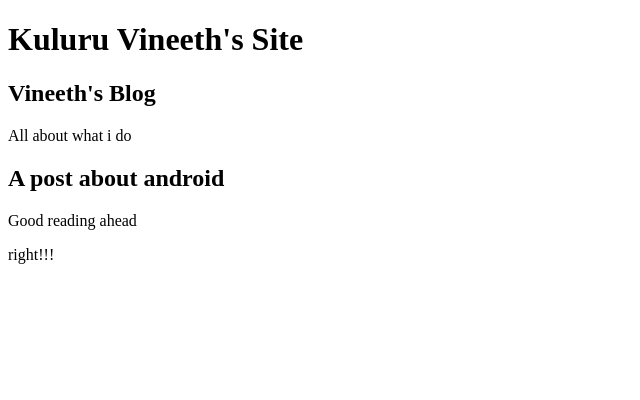
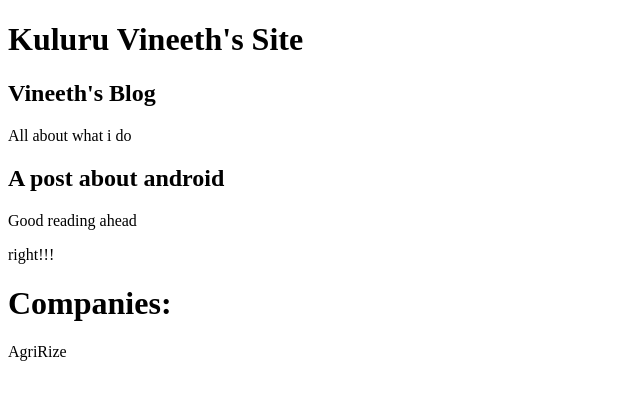
Before and after one commit to kuluruvineeth/responseWebDesign, a plain HTML site: page index.html in a window 1280 px wide. Shown: the whole page, without its empty margins (0-640 px from the left). Drawn offline with Linux system fonts and the light colour scheme.

Commit message:
hgroup tag

```diff
--- a/index.html
+++ b/index.html
@@ -25,5 +25,9 @@
         <p>right!!!</p>
       </header>
     </article>
+    <hgroup>
+      <h1>Companies:</h1>
+      <p>AgriRize</p>
+    </hgroup>
   </body>
 </html>
```
